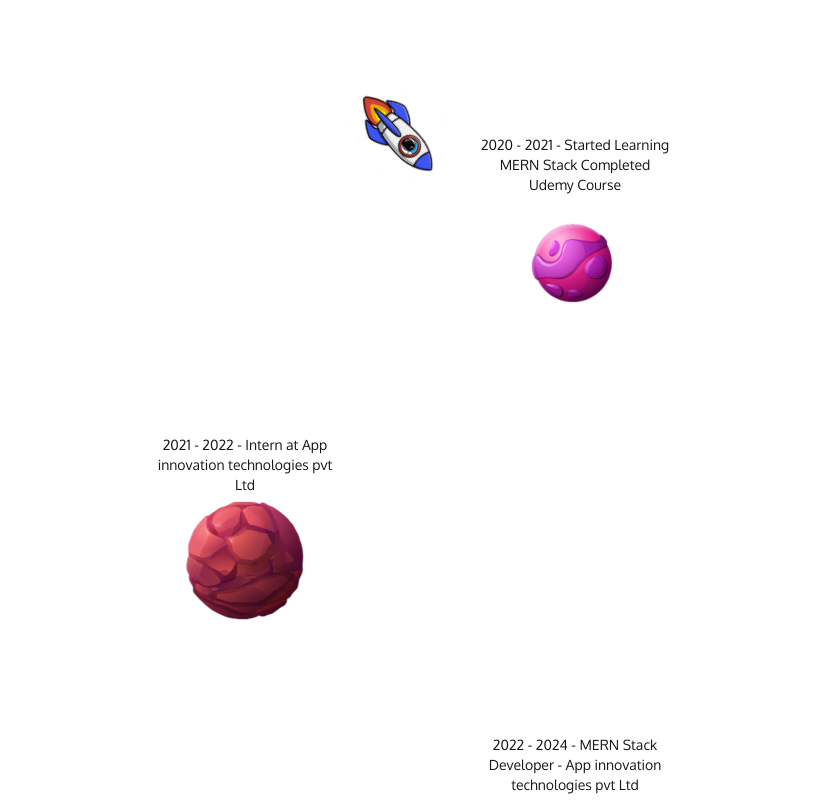
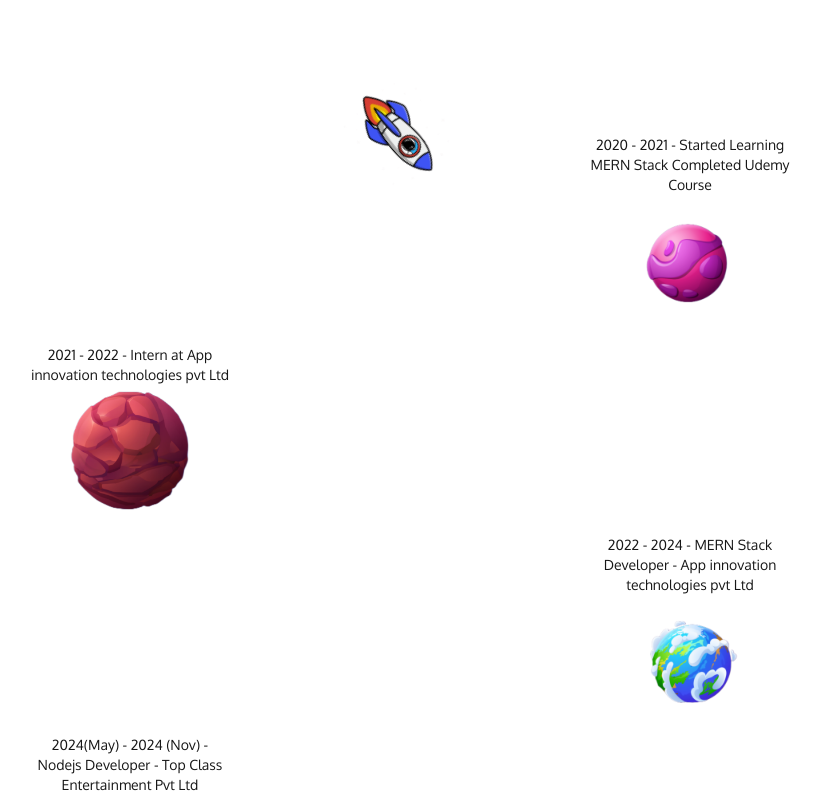
Before and after one commit to Nithish-kumar-18-JS/portfolio, a Next.js app: page / in a window 1280 px wide. Shown: the part 840-1640 px from the top of the page, without its empty margins (230-1051 px from the left). Built offline with nearby package versions, Linux system fonts and the light colour scheme.

Commit message:
Added the code changes

```diff
--- a/package.json
+++ b/package.json
@@ -16,6 +16,7 @@
     "framer-motion": "^12.23.3",
     "gsap": "^3.13.0",
     "next": "15.3.5",
+    "next-themes": "^0.4.6",
     "react": "^19.0.0",
     "react-dom": "^19.0.0",
     "react-simple-typewriter": "^5.0.1",
--- a/src/app/layout.tsx
+++ b/src/app/layout.tsx
@@ -6,6 +6,7 @@ import Header from "@/components/Header";
 import { ParticlesComponent } from "@/components/ParticlesComponent";
 import CanvasCursor from "@/components/CanvasCursor";
 import GlassFooter from "@/components/GlassFooter";
+import { ThemeProvider } from "next-themes";
 
 const geistSans = Geist({
   variable: "--font-geist-sans",
@@ -35,11 +36,13 @@ export default function RootLayout({
           px-4 py-4
         `}
       >
+      <ThemeProvider enableSystem={true} defaultTheme="dark">
         <ParticlesComponent/>
         <Header />
         {children}
         <CanvasCursor/>
         <GlassFooter/>
+      </ThemeProvider>
       </body>
     </html>
   );
--- a/src/components/ExperienceSection.tsx
+++ b/src/components/ExperienceSection.tsx
@@ -92,22 +92,21 @@ const ExperienceSection = () => {
         <button onClick={handleStart} className='border-2 border-whitet text-white px-10 py-2 rounded-full z-10 cursor-pointer'>Start</button>
       </div>
       <div className='flex justify-center items-center h-full mt-20 max-sm:mt-0 max-md:mt-0 max-lg:mt-0 max-xl:mt-10' ref={containerRef}>
-        <SVGComponent className='mt-100 max-sm:mt-0 max-md:mt-0 max-lg:mt-0 max-xl:mt-10 max-md:scale-165' pathRef={pathRef} shipRef={shipRef} />
+        <SVGComponent className='mt-100 max-sm:mt-0 max-md:mt-0 max-lg:mt-0 max-xl:mt-10 max-md:scale-150' pathRef={pathRef} shipRef={shipRef} />
       </div>
       <div className="
       grid
       grid-cols-2          /* mobile default: 1 column */
       sm:grid-cols-2       /* small screens: 1 column */
       md:grid-cols-2       /* medium screens: 2 columns */
-      gap-25
-      max-sm:gap-10
+      w-full
+      max-sm:gap-13
       max-md:gap-15
       mt-20
-      max-sm:mt-30
-      max-md:mt-30
+      max-sm:mt-11
+      max-md:mt-11
       max-lg:mt-20
       max-xl:mt-10
-      w-[50%]
       max-sm:w-[100%]
       max-md:w-[100%]
       max-lg:w-[100%]
@@ -170,7 +169,7 @@ const ExperienceSection = () => {
             max-w-xs
             mx-auto
           ">
-          <p className="text-center text-sm max-sm:text-[8px] max-md:text-[10px] max-lg:text-[12px] max-xl:text-[12px] w-full max-w-[200px] max:sm:w-[120px] max:md:w-[200px] max:lg:w-[250px] max:xl:w-[250px]">{exp.title}</p>
+          <p className="text-center text-sm max-sm:text-[8px] max-md:text-[10px] max-lg:text-[12px] max-xl:text-[12px] z-100 w-full max-w-[200px] max:sm:w-[110px] max:md:w-[110px] max:lg:w-[250px] max:xl:w-[250px]">{exp.title}</p>
           <img src={exp.image} alt="" className="w-32 h-32 object-cover max-sm:w-16 max-sm:h-16 max-md:w-20 max-md:h-20 max-lg:w-32 max-lg:h-32 max-xl:w-32 max-xl:h-32" />
         </div>
         <div className="block"></div>
--- a/src/components/SkillsShowCase.tsx
+++ b/src/components/SkillsShowCase.tsx
@@ -53,7 +53,7 @@ const SkillsShowcase: React.FC = () => {
   }, []);
 
   return (
-    <div id='skills' className="w-full mt-150 py-24 px-4 font-sans text-white">
+    <div id='skills' className="w-full max-sm:mt-30 max-md:mt-30 mt-150 py-24 px-4 font-sans text-white">
       <div className="max-w-4xl mx-auto">
         <div className="text-center mb-16 md:mb-20">
           <h1 className="text-4xl md:text-5xl font-bold tracking-wider">Skills & Expertise</h1>
```
Also changed, not shown: 1 other file (tests, documents, lock files or other folders).
